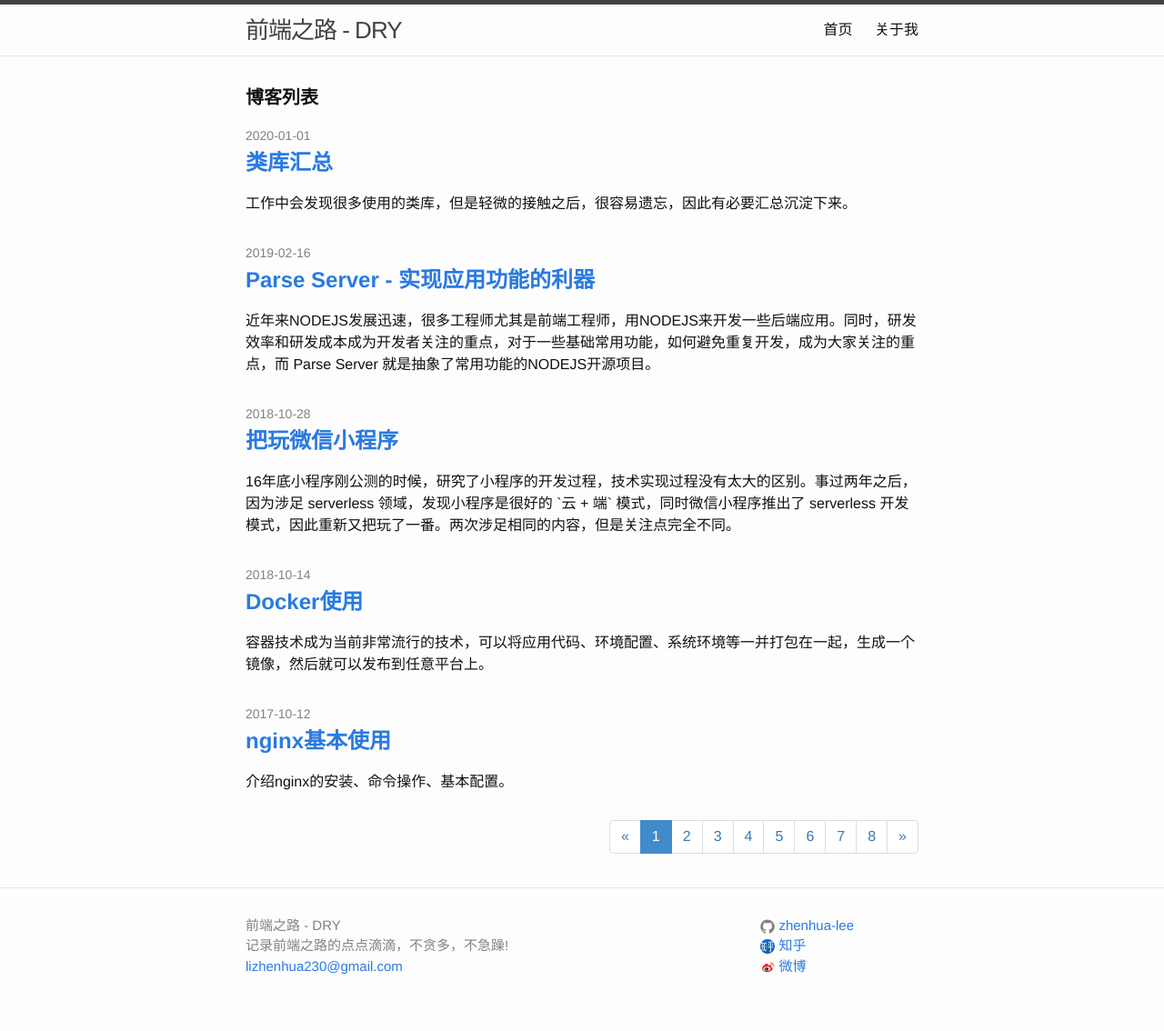
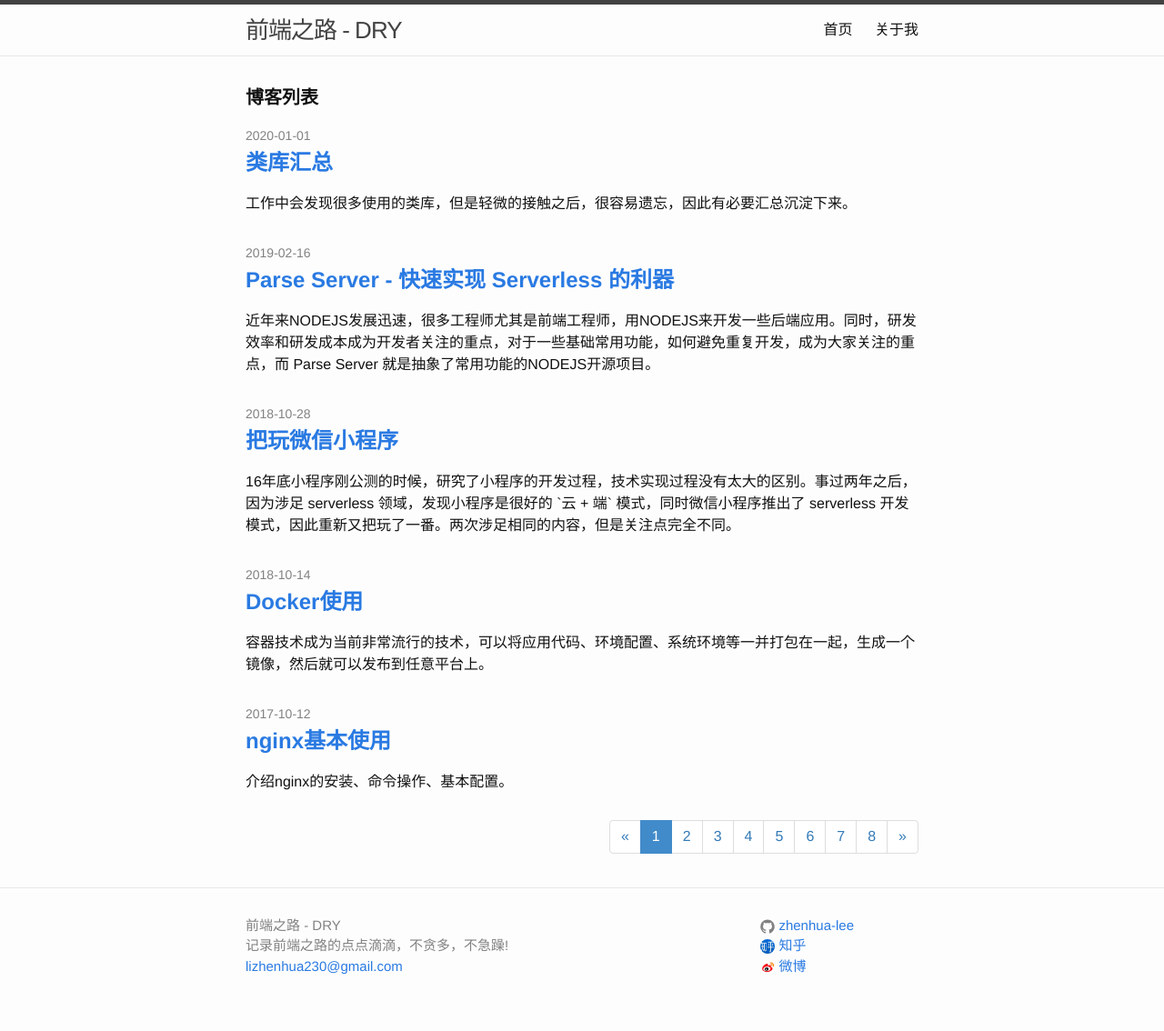
Before and after one commit to zhenhua-lee/zhenhua-lee.github.io, a Jekyll site: the page built from index.html, in a window 1280 px wide. Shown: the whole page at 91% size. Built offline with Jekyll 4.4.1, drawn with Linux system fonts in a browser that asks for light colours; the list of posts is cut into pages by our own code.

Commit message:
:bug:修改文档title

```diff
--- a/_posts/2019-02-16-parse.md
+++ b/_posts/2019-02-16-parse.md
@@ -1,5 +1,5 @@
 ---
-title: "Parse Server - 实现应用功能的利器"
+title: "Parse Server - 快速实现 Serverless 的利器"
 category: repository
 tags: ["parse", "express"]
 excerpt: >
```
